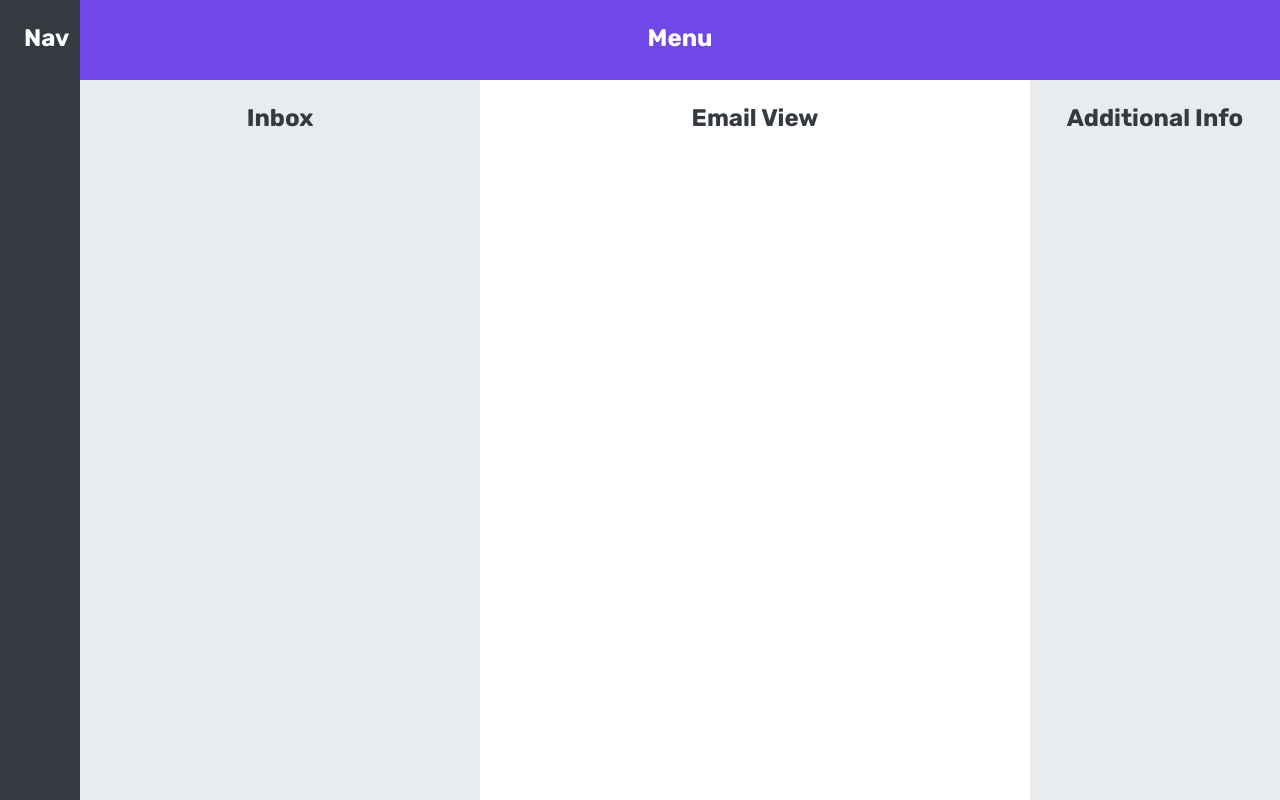
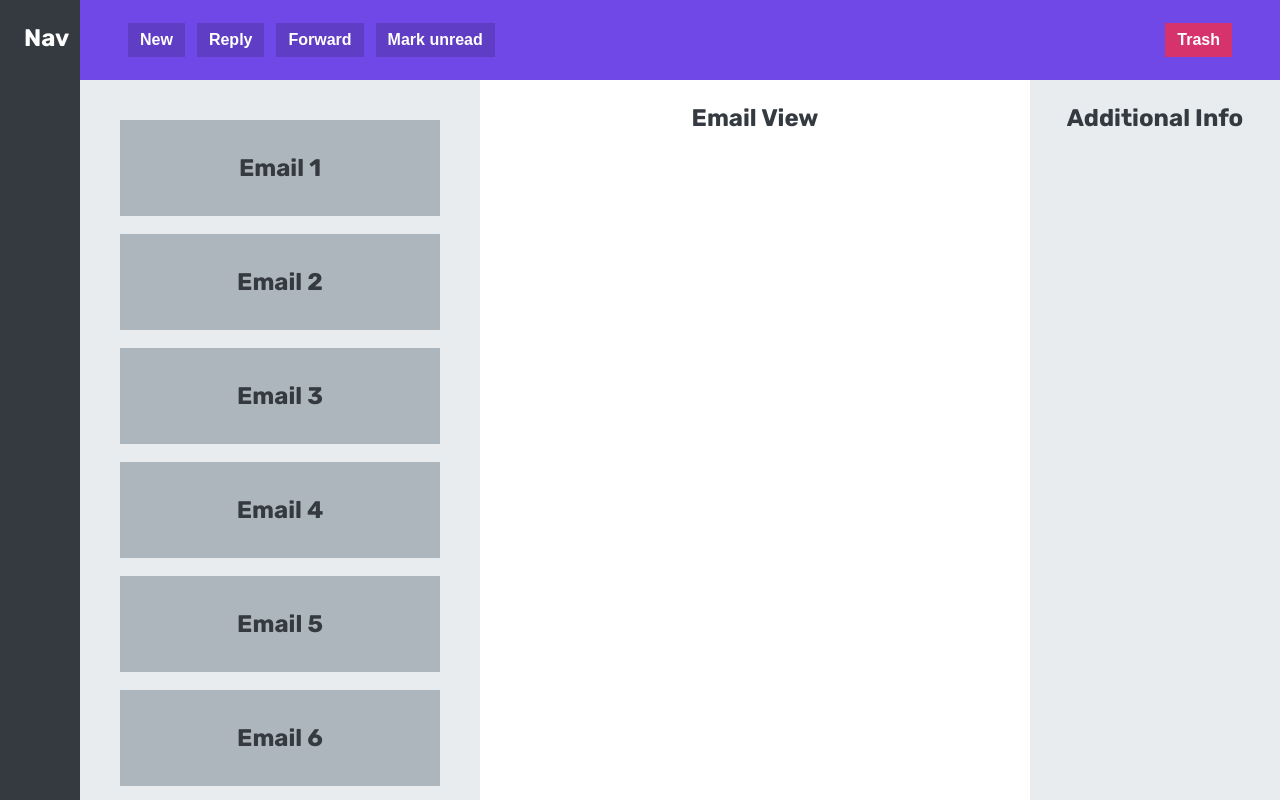
Before and after one commit to mujaahid-1/Components-with-no-js, a plain HTML site: page 06. Web App Layout/index.html in a window 1280 px wide. Drawn offline with Linux system fonts and the light colour scheme.

Commit message:
App Layout Part 2 Finished

```diff
--- a/06. Web App Layout/index.html
+++ b/06. Web App Layout/index.html
@@ -8,8 +8,25 @@
   </head>
   <body>
     <nav>Nav</nav>
-    <menu>Menu</menu>
-    <section>Inbox</section>
+    <menu>
+      <button>New</button>
+      <button>Reply</button>
+      <button>Forward</button>
+      <button>Mark unread</button>
+      <button>Trash</button>
+    </menu>
+    <section>
+      <div class="email">Email 1</div>
+      <div class="email">Email 2</div>
+      <div class="email">Email 3</div>
+      <div class="email">Email 4</div>
+      <div class="email">Email 5</div>
+      <div class="email">Email 6</div>
+      <div class="email">Email 7</div>
+      <div class="email">Email 8</div>
+      <div class="email">Email 9</div>
+      <div class="email">Email 10</div>
+    </section>
     <main>Email View</main>
     <aside>Additional Info</aside>
   </body>
--- a/06. Web App Layout/style.css
+++ b/06. Web App Layout/style.css
@@ -25,7 +25,6 @@
 }
 
 nav,
-menu,
 section,
 aside,
 main {
@@ -42,10 +41,51 @@
   background-color: #7048e8;
   color: #fff;
   grid-column: 2 / -1;
+
+  display: flex;
+  align-items: center;
+  gap: 12px;
+  padding: 0 48px;
+}
+
+button {
+  display: inline-block;
+  font-size: 16px;
+  font-weight: 700;
+  background-color: #5f3dc4;
+  border: none;
+  cursor: pointer;
+  color: #fff;
+  padding: 8px 12px;
+}
+
+button:last-child {
+  background-color: #d6336c;
+  margin-left: auto;
 }
 
 section {
   background-color: #e9ecef;
+  padding: 40px;
+
+  /* Content walbo oo oo vh ka weenaado scroll oo u sameena hadoo flexbox yhy sheeyga scroll-ka loo sameenaayo waa in laga dhigaa flex-shrink: 1 to flex-shrink: 0; haddii kale items-ka oo shrink ku sameenaa instead oo scroll u sameen lahaa */
+  overflow: scroll;
+
+  display: flex;
+  flex-direction: column;
+  gap: 18px;
+}
+
+.email {
+  background-color: #adb5bd;
+  height: 96px;
+
+  /* Sababta loogu dhigay 0 section part-iga aa kusoo sharxay */
+  flex-shrink: 0;
+
+  display: flex;
+  justify-content: center;
+  align-items: center;
 }
 
 aside {
```
